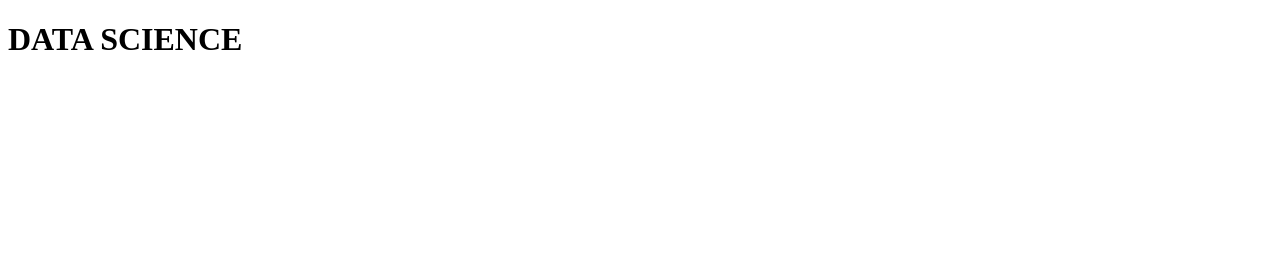
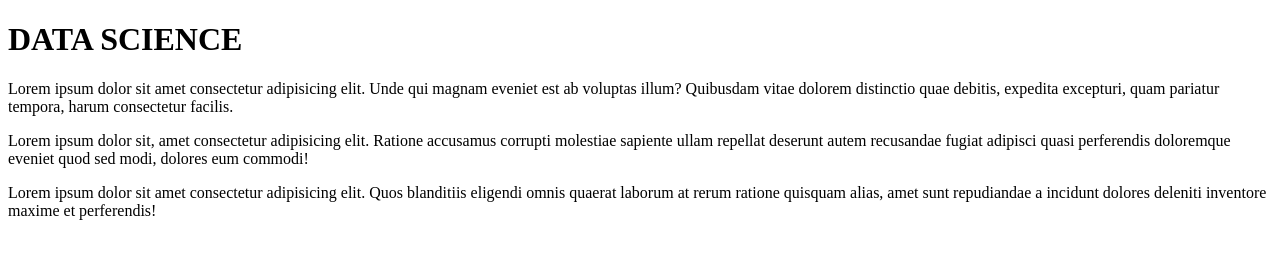
Before and after one commit to Seraf-J/Artificial, a plain HTML site: page Index.html in a window 1280 px wide. Drawn offline with Linux system fonts and the light colour scheme.

Commit message:
Added a paragraph

```diff
--- a/Index.html
+++ b/Index.html
@@ -4,9 +4,13 @@
     <meta charset="UTF-8">
     <meta name="viewport" content="width=device-width, initial-scale=1.0">
     <title>DATA</title>
+
 </head>
 <body>
     <h1>DATA SCIENCE</h1>
+    <p>Lorem ipsum dolor sit amet consectetur adipisicing elit. Unde qui magnam eveniet est ab voluptas illum? Quibusdam vitae dolorem distinctio quae debitis, expedita excepturi, quam pariatur tempora, harum consectetur facilis.</p>
+    <p>Lorem ipsum dolor sit, amet consectetur adipisicing elit. Ratione accusamus corrupti molestiae sapiente ullam repellat deserunt autem recusandae fugiat adipisci quasi perferendis doloremque eveniet quod sed modi, dolores eum commodi!</p>
+    <p>Lorem ipsum dolor sit amet consectetur adipisicing elit. Quos blanditiis eligendi omnis quaerat laborum at rerum ratione quisquam alias, amet sunt repudiandae a incidunt dolores deleniti inventore maxime et perferendis!</p>
 
 </body>
 </html>
```
